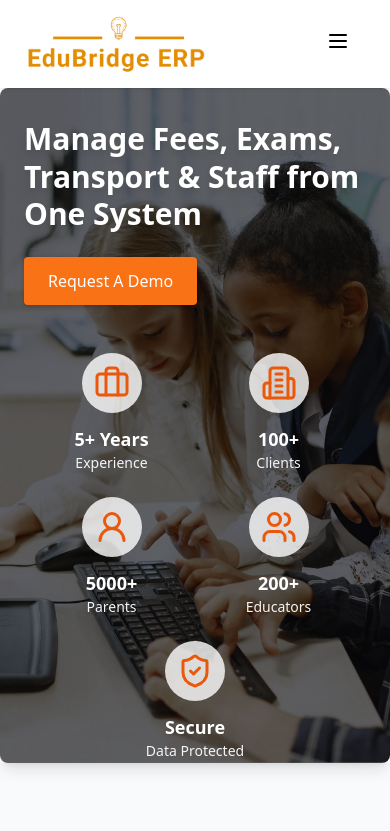
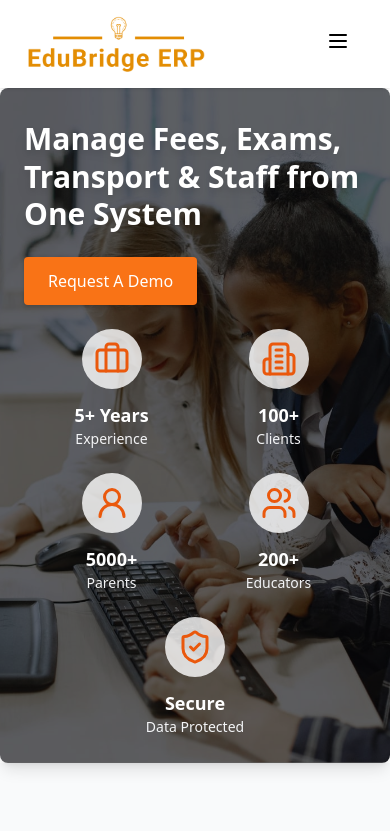
Before and after one commit to hardevinder/edubridge_website_frontend, a Next.js app: page / in a window 390 px wide. Shown: the top 831 px of the page. Built offline with nearby package versions, Linux system fonts and the light colour scheme.

Commit message:
Updated Responsive

```diff
--- a/components/HeroSlider.js
+++ b/components/HeroSlider.js
@@ -120,7 +120,7 @@ export default function HeroSlider() {
                 className="h-32 w-auto drop-shadow-xl"
               />
             </div>
-            <div className="w-full flex flex-wrap justify-center md:justify-between gap-6 mt-6 px-4">
+            <div className="w-full flex flex-wrap justify-center md:justify-between gap-6 mt-[-10] px-4">
               {highlights.map((item, i) => (
                 <div key={i} className="flex flex-col items-center text-center min-w-[100px] flex-1">
                   <div className="bg-white/80 text-orange-600 rounded-full p-3 mb-3">
```
